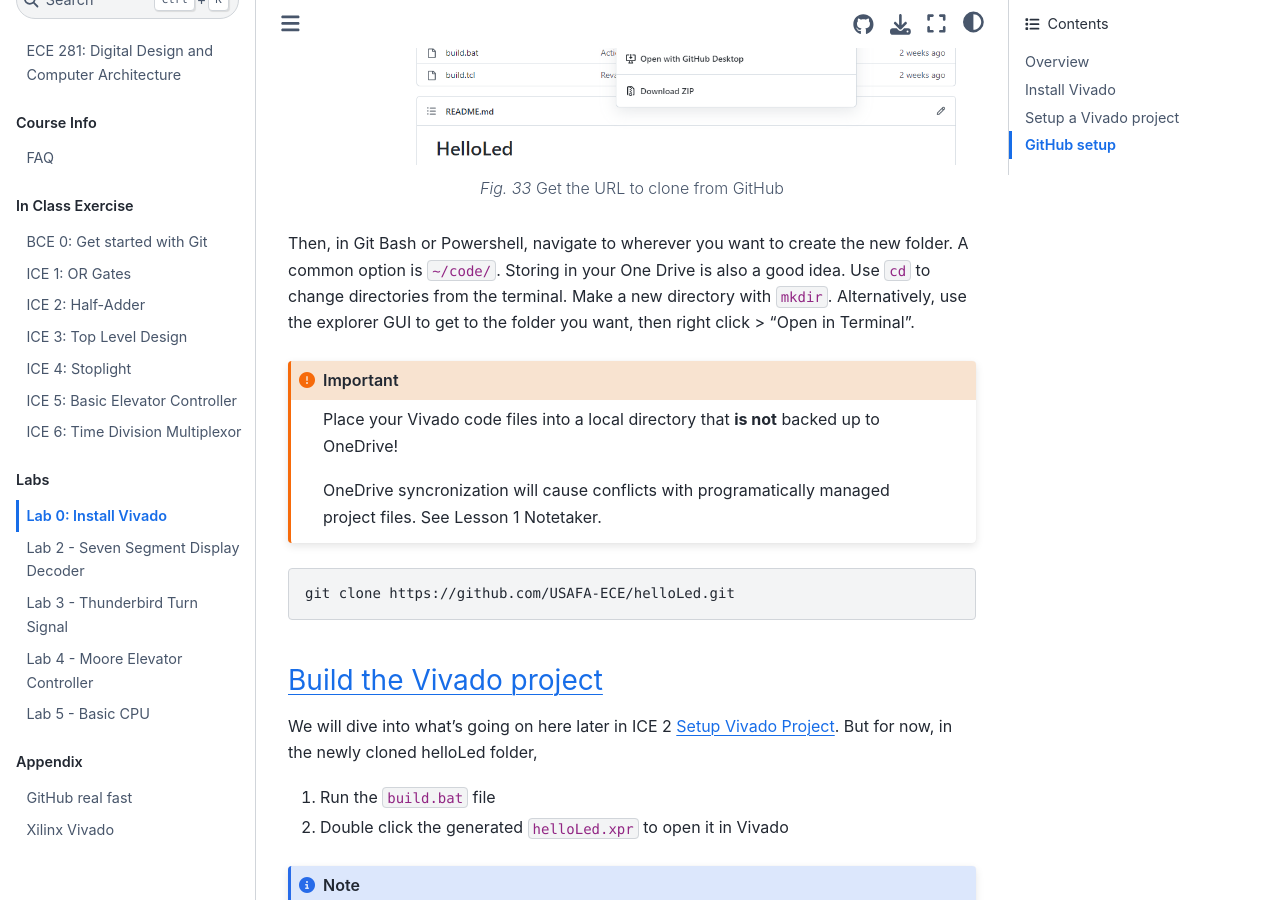
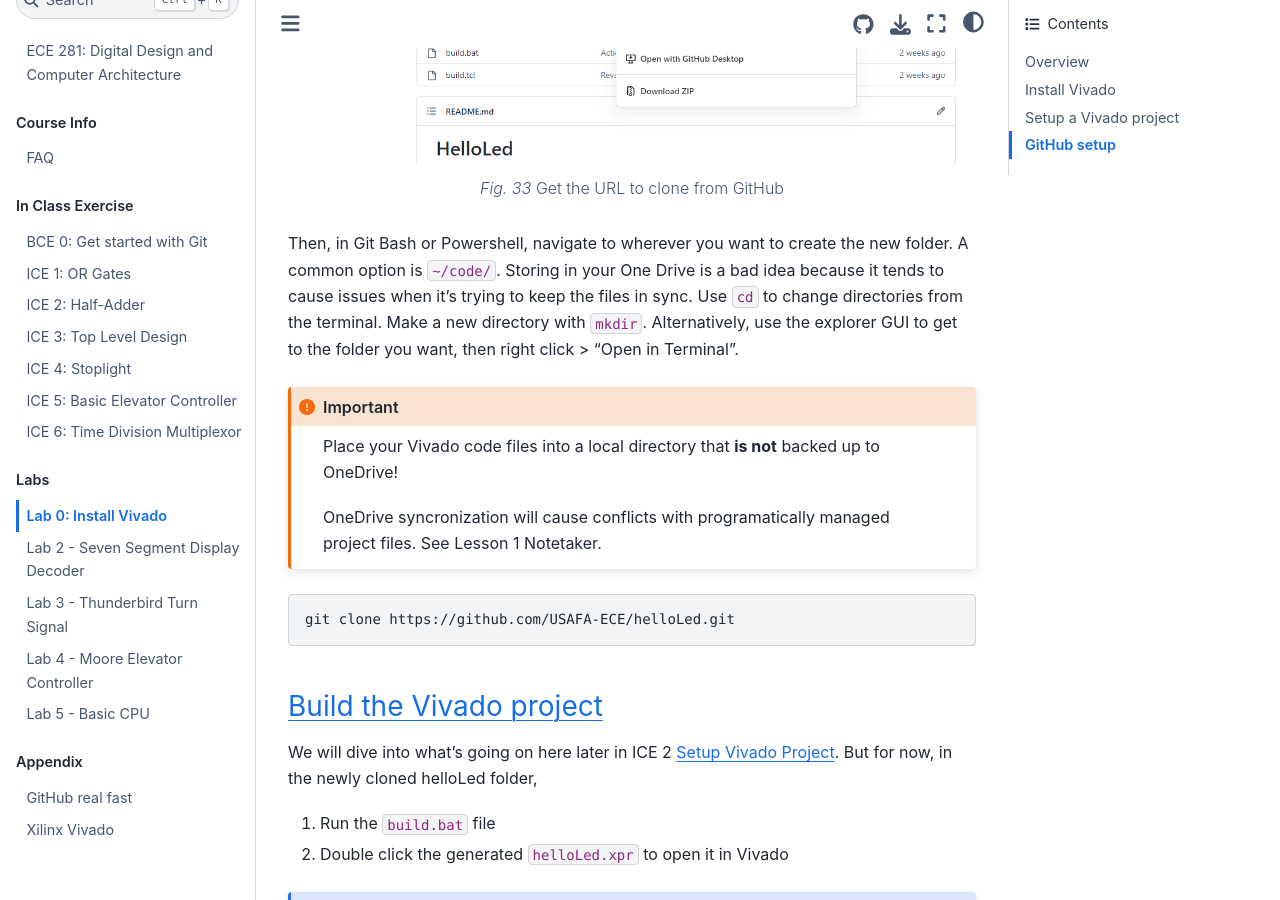
Before and after one commit to USAFA-ECE/ece281-book, a Jupyter Book: the page built from book/lab/lab0.md, in a window 1280 px wide and 900 px high, scrolled down 1361 px. Built offline with Jupyter Book 1.0.4 settings and Sphinx 7.4.7 and the Sphinx Book theme 1.1.4, drawn with Linux system fonts in a browser that asks for light colours; pages that are not in the unit, such as notebooks, are missing from menus.

Commit message:
Update lab0.md
Changed One Drive from a good idea to a bad idea for Vivado projects.

````diff
--- a/book/lab/lab0.md
+++ b/book/lab/lab0.md
@@ -34,7 +34,7 @@ Get the URL to clone from GitHub
 ```
 
 Then, in Git Bash or Powershell, navigate to wherever you want to create the new folder.
-A common option is `~/code/`. Storing in your One Drive is also a good idea.
+A common option is `~/code/`. Storing in your One Drive is a bad idea because it tends to cause issues when it's trying to keep the files in sync.
 Use `cd` to change directories from the terminal. Make a new directory with `mkdir`.
 Alternatively, use the explorer GUI to get to the folder you want,
 then right click > "Open in Terminal".
````
